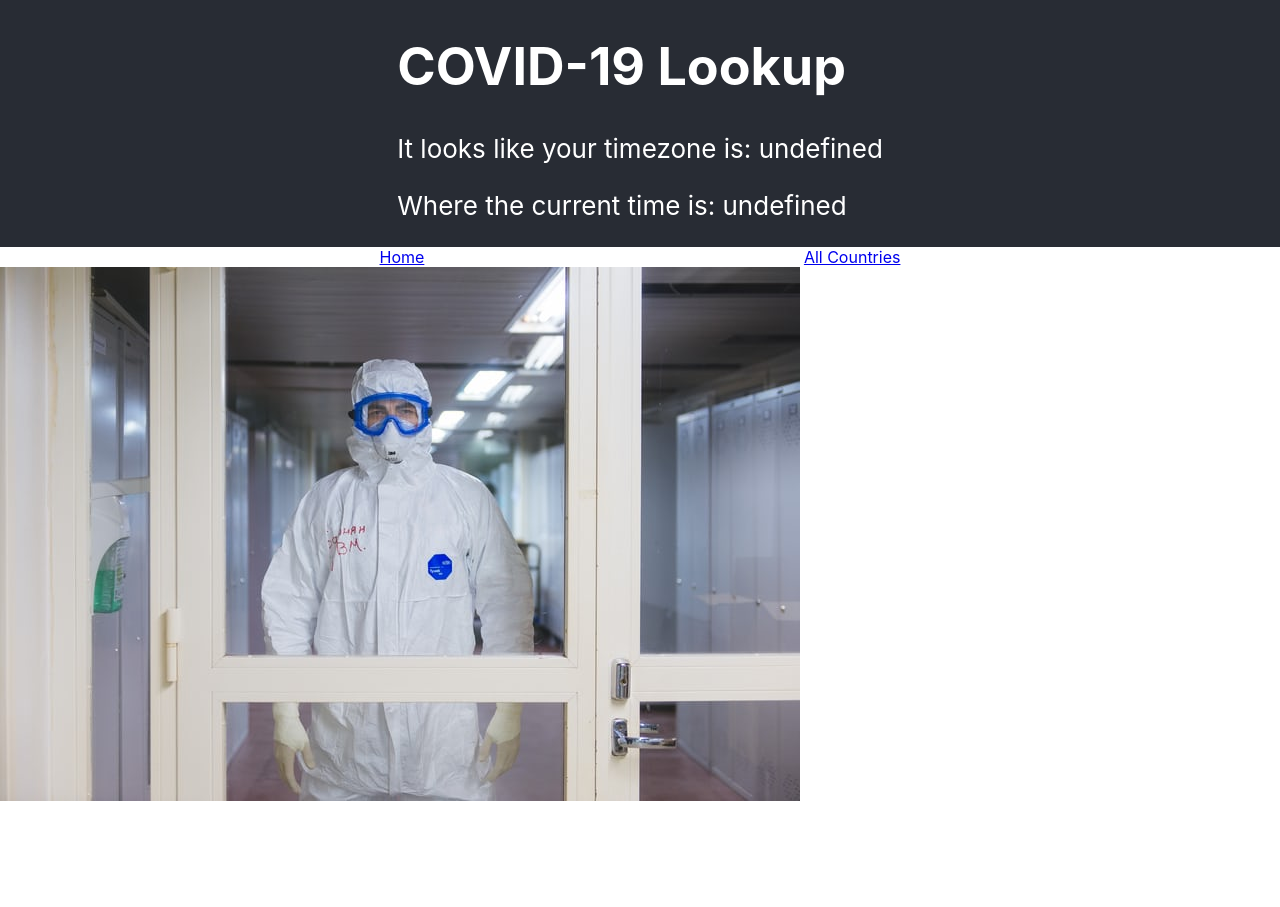
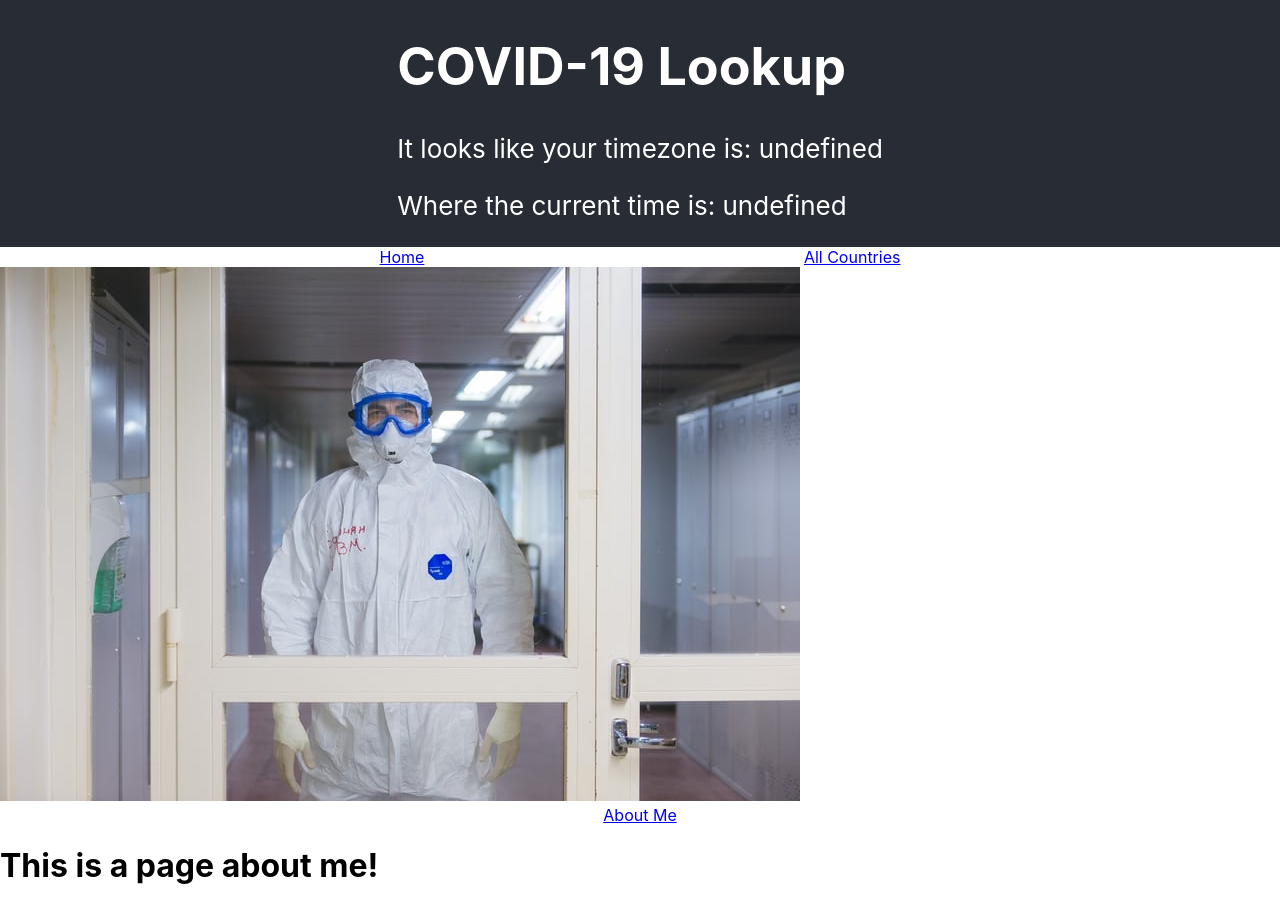
Before and after one commit to galeazzij/COVID-Now, a React (Create React App) app in the folder covid-app/: page /About in a window 1280 px wide. Before the commit the page ends 805 px from the top, so only its background shows below. Built offline with nearby package versions, Linux system fonts and the light colour scheme; no server answers.

Commit message:
add Footer.js and About.js which is a child of Footer.js update App.js

```diff
--- /dev/null
+++ b/covid-app/src/About.js
@@ -0,0 +1,12 @@
+import React from "react";
+import { render } from "@testing-library/react";
+
+function About() {
+  return (
+    <div>
+      <h1>This is a page about me!</h1>
+    </div>
+  );
+}
+
+export default About;
--- a/covid-app/src/App.js
+++ b/covid-app/src/App.js
@@ -8,6 +8,7 @@ import CountryDetail from "./CountryDetail.js";
 import TopFive from "./TopFive.js";
 import Search from "./Search.js";
 import Header from "./Header.js";
+import Footer from "./Footer.js";
 
 import "./App.css";
 
@@ -64,6 +65,10 @@ class App extends Component {
             <CountryDetail countries={this.state.country} />
           </Route>
         </main>
+
+        <footer className="App-footer">
+          <Footer />
+        </footer>
       </>
     );
   }
--- /dev/null
+++ b/covid-app/src/Footer.js
@@ -0,0 +1,21 @@
+import React from "react";
+import { Route, Link } from "react-router-dom";
+import { render } from "@testing-library/react";
+
+import About from "./About.js";
+
+const Footer = () => {
+  render();
+  return (
+    <>
+      <nav>
+        <Link to="/About">About Me</Link>
+      </nav>
+      <Route path="/About">
+        <About />
+      </Route>
+    </>
+  );
+};
+
+export default Footer;
```
